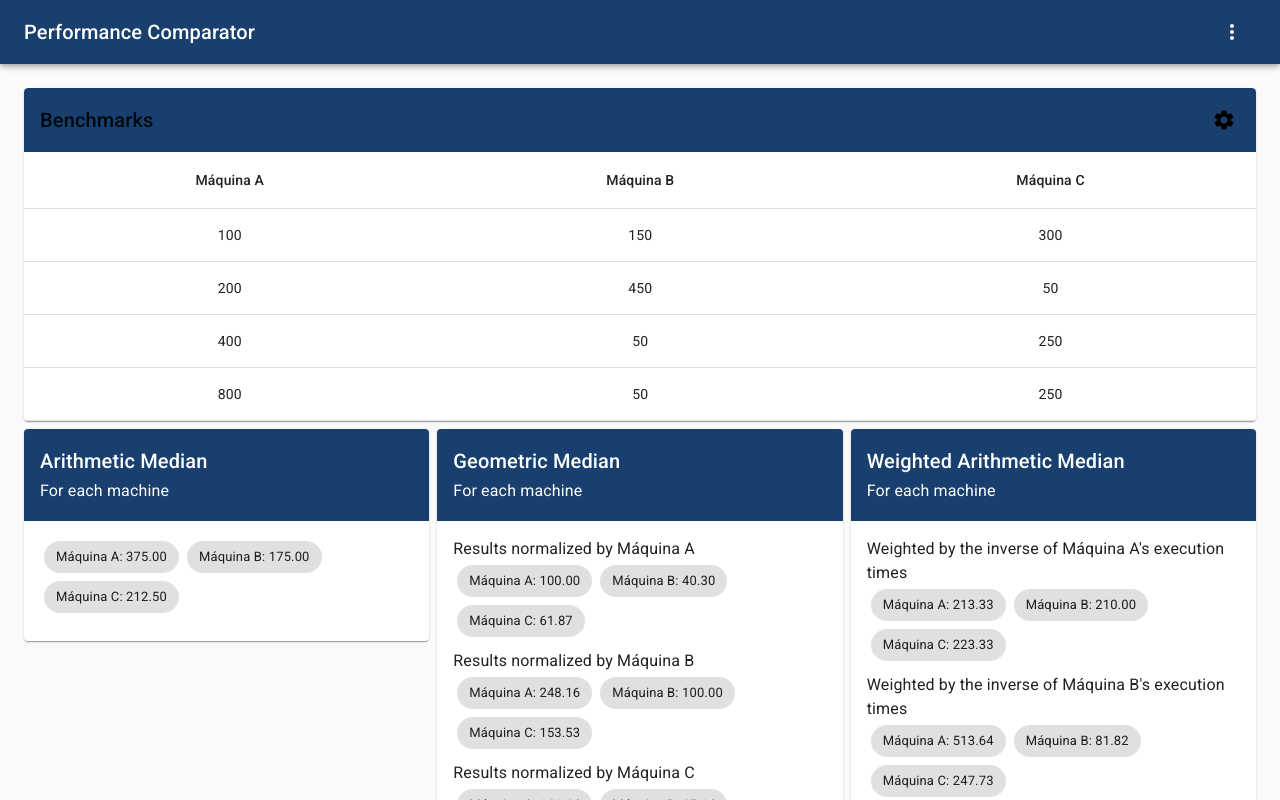
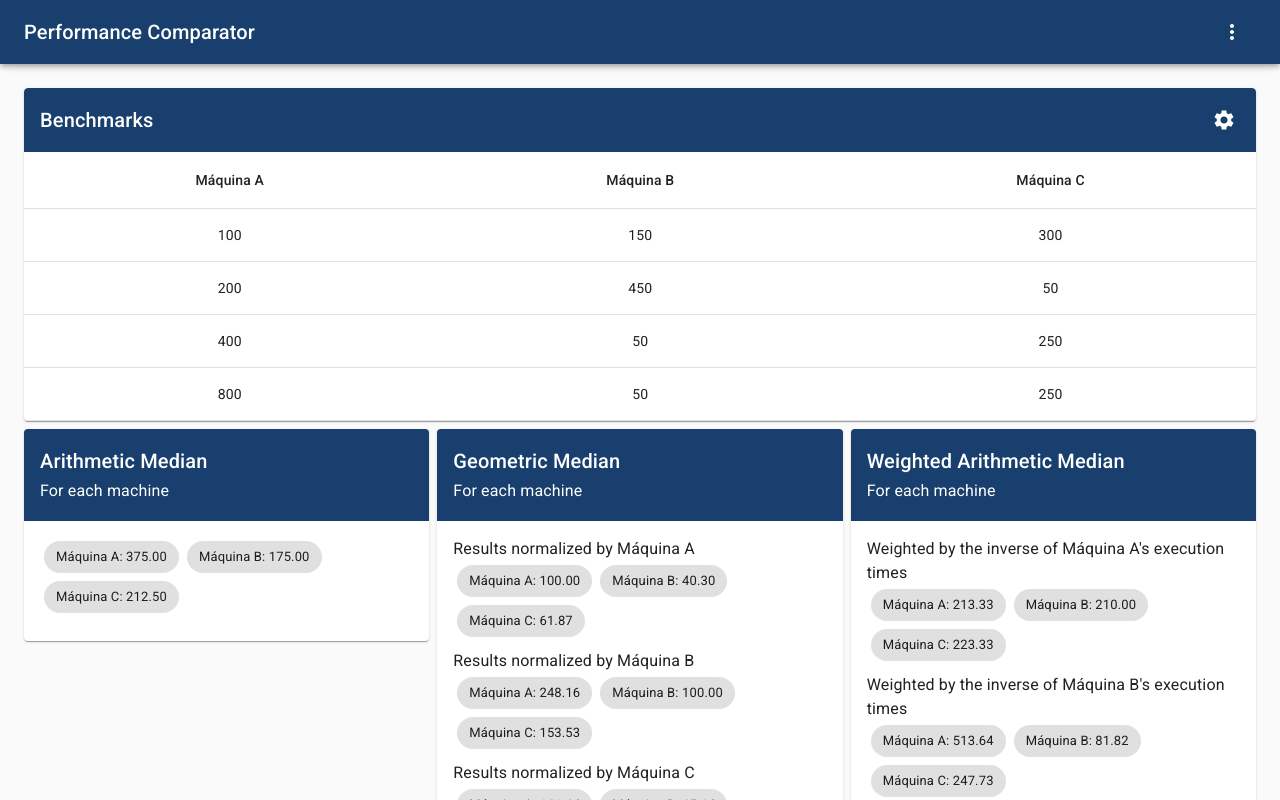
Before and after one commit to reloadedhead/performance-comparator, a React (Create React App) app: page / in a window 1280 px wide. Shown: the top 800 px of the page. Built offline with nearby package versions, Linux system fonts and the light colour scheme.

Commit message:
fixes color on bench table

```diff
--- a/src/components/table/table-toolbar.tsx
+++ b/src/components/table/table-toolbar.tsx
@@ -19,9 +19,10 @@ const useToolbarStyles = makeStyles((theme: Theme) =>
     },
     title: {
       flex: '1 1 100%',
+      color: theme.palette.common.white,
     },
     actionButton: {
-      color: theme.palette.common.black,
+      color: theme.palette.common.white,
     },
   })
 );
```
